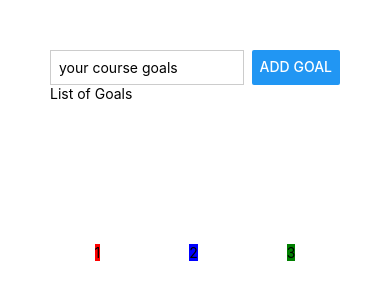
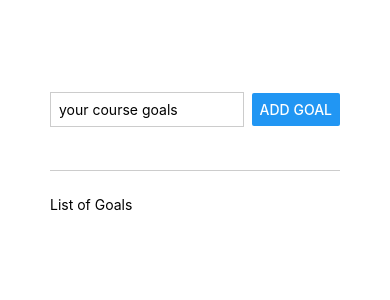
Before and after one commit to Eshutak/RNCourse, a React Native app: screen / in a window 390 px wide. Shown: the top 300 px of the page. Built offline with nearby package versions, Linux system fonts and the light colour scheme.

Commit message:
2024.05.15 lecture 22

```diff
--- a/App.js
+++ b/App.js
@@ -7,7 +7,7 @@ export default function App() {
         <TextInput style={styles.textInput} placeholder='your course goals'></TextInput>
         <Button title='Add Goal'></Button>
       </View>
-      <View>
+      <View style={styles.goalsContainer}>
         <Text>List of Goals</Text>
       </View>
       {/*
@@ -17,7 +17,7 @@ export default function App() {
 
         justify -> main asix
         align -> cross asix
-      */}
+
       <View style={styles.flexBoxArea}>
         <View style={{backgroundColor:'red'}}>
           <Text>1</Text>
@@ -29,25 +29,36 @@ export default function App() {
           <Text>3</Text>
         </View>
       </View>
+    */}
     </View>
+
   );
 }
 
 const styles = StyleSheet.create({
   appContainer : {
     padding : 50,
+    flex : 1,
   },
   inputContainer :{
+    flex : 1,
     display : 'flex',
     flexDirection : 'row',
-    justifyContent : 'space-between'
+    justifyContent : 'space-between',
+    marginBottom : 25,
+    borderBottomWidth : 1,
+    borderBottomColor : '#cccccc',
+    alignItems : 'center',
   },
   textInput : {
     padding : 8,
     marginRight : 8,
     borderWidth : 1,
     borderColor : '#cccccc',
-    width: '80%'
+    width: '70%'
+  },
+  goalsContainer : {
+    flex: 5,
   },
   flexBoxArea : {
     display : 'flex',
```
